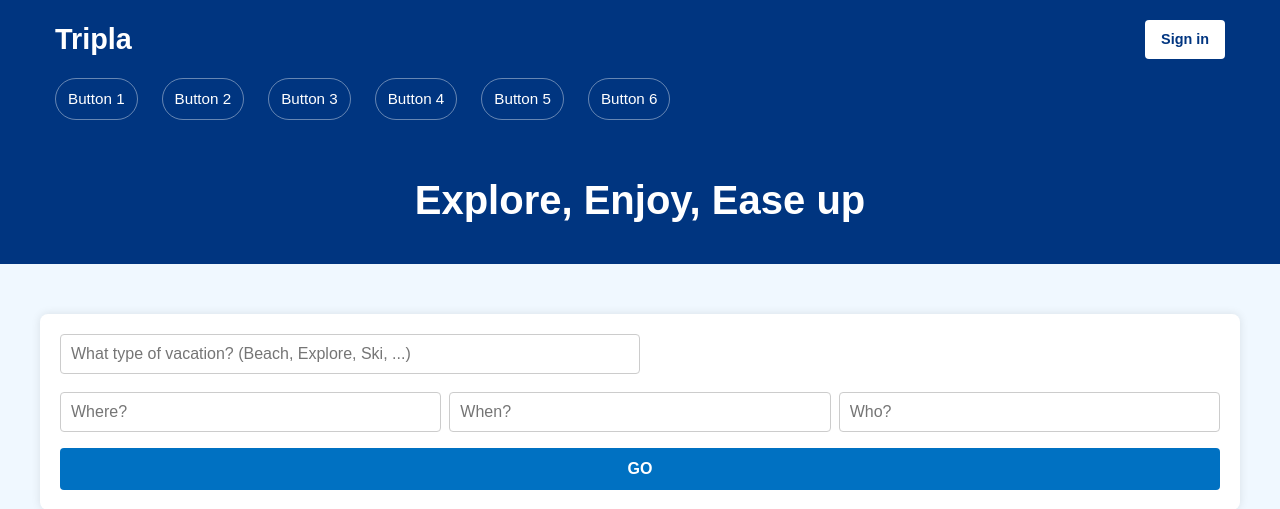
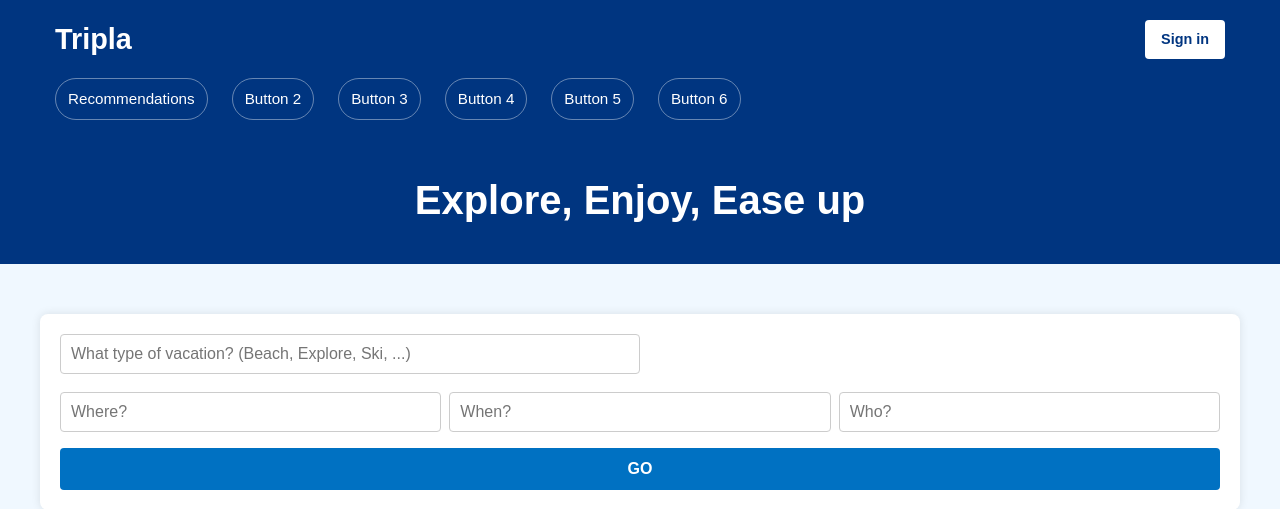
Before and after one commit to KenDorni/tripla, a PHP site: page / in a window 1280 px wide. Shown: the top 509 px of the page. Run offline with PHP 8.4, Linux system fonts and the light colour scheme; some libraries are stand-ins or nearby versions.

Commit message:
added recommendations

```diff
--- a/include/header.php
+++ b/include/header.php
@@ -11,7 +11,7 @@
             <!-- Bottom header with navigation buttons -->
             <div class="nav-container">
                 <ul class="nav-links">
-                    <li><a href="#"></i>Button 1</a></li>
+                    <li><a href="?page=recommendations"></i>Recommendations</a></li>
                     <li><a href="#"></i>Button 2</a></li>
                     <li><a href="#"></i>Button 3</a></li>
                     <li><a href="#"></i>Button 4</a></li>
```
